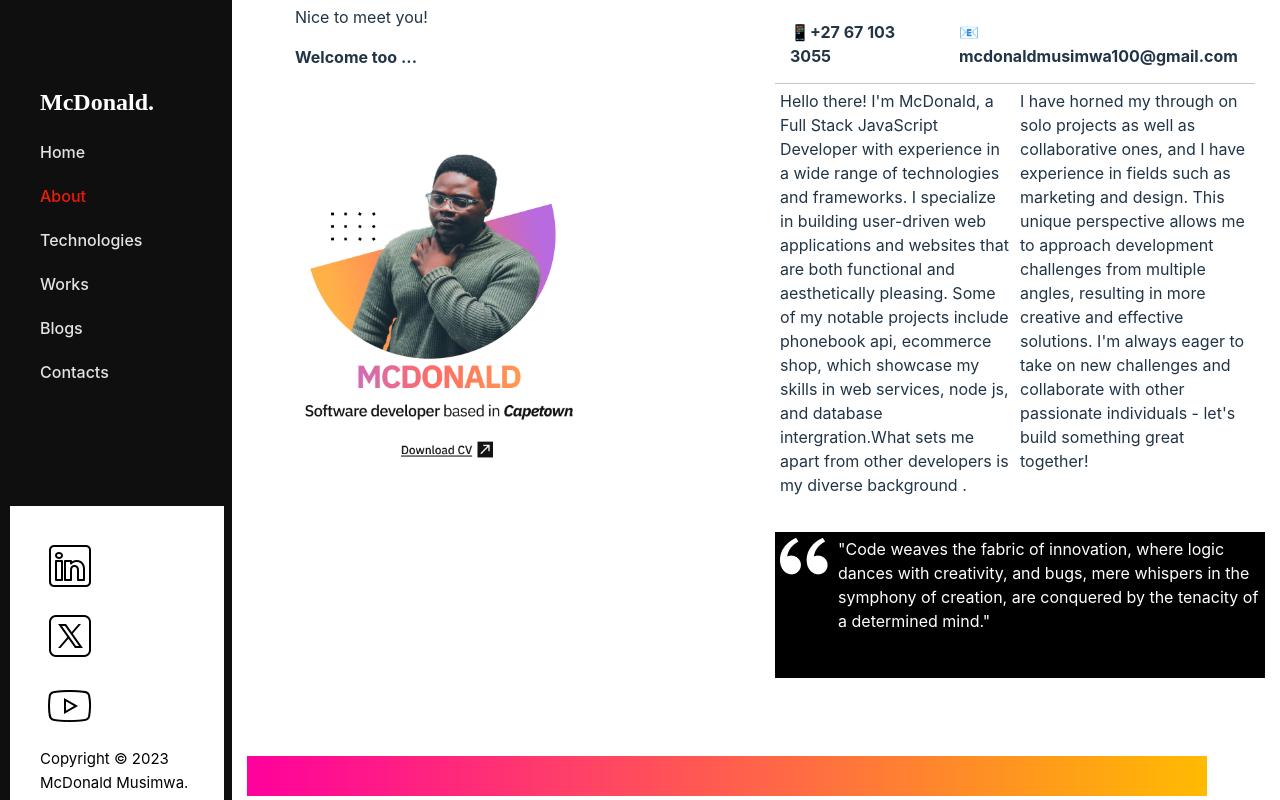
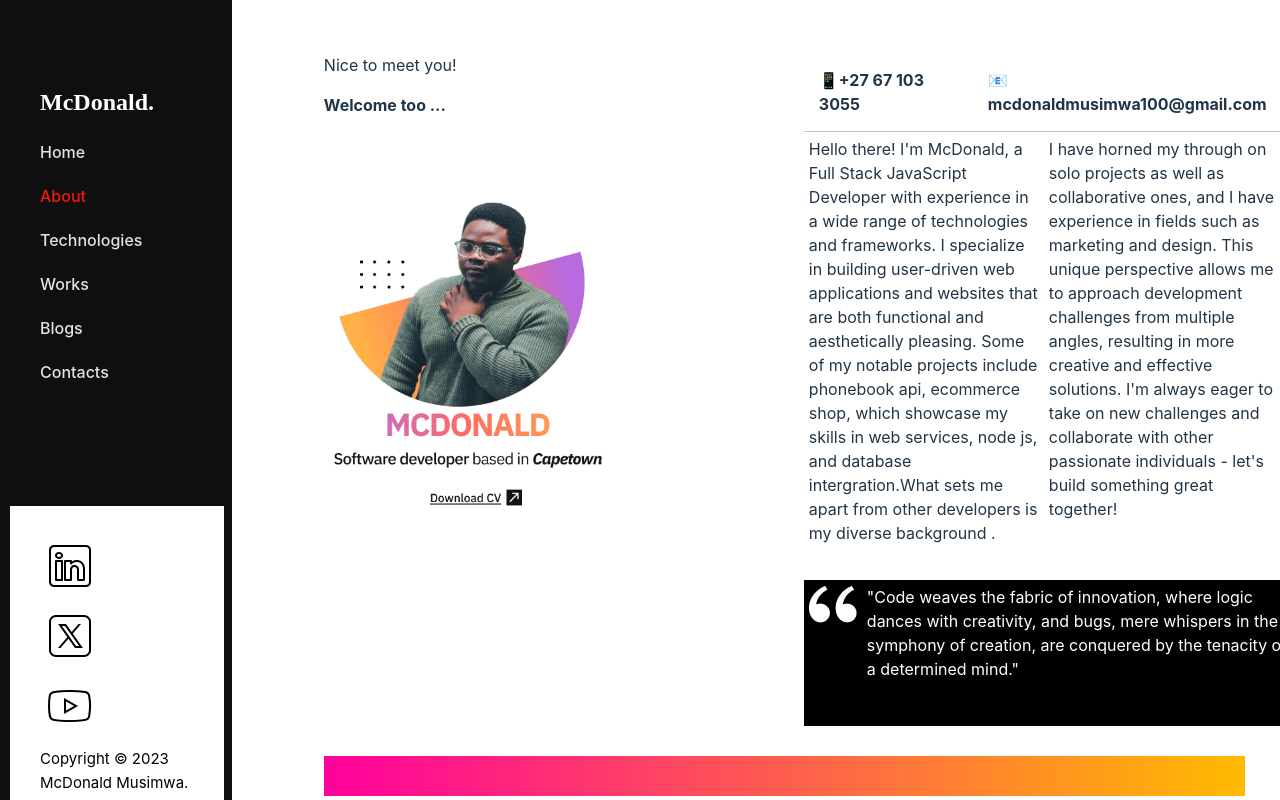
Before and after one commit to McDonaldMusimwa/currentportfolio, a React (Vite) app: page /about in a window 1280 px wide. Built offline with nearby package versions, Linux system fonts and the light colour scheme; a web font is replaced by a local one.

Commit message:
updated css
updated css for responsiveness

```diff
--- a/index.html
+++ b/index.html
@@ -2,7 +2,7 @@
 <html lang="en">
   <head>
     <meta charset="UTF-8" />
-    <link rel="icon" type="image/svg+xml" href="/logo.jpg" />
+    <link rel="icon" type="image/svg+xml" href="./src/assets/profile.jpg" />
     <meta name="viewport" content="width=device-width, initial-scale=1.0" />
     <title>Stockify</title>
   </head>
--- a/src/Components/About.module.css
+++ b/src/Components/About.module.css
@@ -1,5 +1,5 @@
 .About {
-  margin-left: 19.3%;
+  margin-left: 25.3%;
 
   width: 75%;
   align-content: center;
--- a/src/Components/About/AboutLayer.module.css
+++ b/src/Components/About/AboutLayer.module.css
@@ -2,7 +2,7 @@
   display: grid;
   grid-template-columns: 50% 50%;
   grid-template-rows: 90% 10%;
-  margin: 0 0 5% 5%;
+  margin: 5% 0 0% 0%;
   width: 100%;
 }
 .Left {
@@ -65,7 +65,7 @@
 .Footer {
   grid-column: 1 / -1;
   height: 40px;
-  width: 100%;
+  width: 72VW;
   background-image: linear-gradient(
     to right,
     rgb(255, 0, 157),
--- a/src/Components/Blogs.module.css
+++ b/src/Components/Blogs.module.css
@@ -1,5 +1,5 @@
 .Blogs {
-  margin-left: 10.3%;
+  margin-left: 8.3%;
   align-content: center;
 }
 
--- a/src/Components/Contact.module.css
+++ b/src/Components/Contact.module.css
@@ -1,5 +1,5 @@
 .Contact {
-  margin-left: 30.5%;
+  margin-left: 30.3%;
   width: 100%;
   height: 80vh;
   align-content: center;
--- a/src/Components/Contact/Contacts.module.css
+++ b/src/Components/Contact/Contacts.module.css
@@ -4,7 +4,7 @@
   gap: 10%;
   width: 100%;
   padding: 20px;
-  margin-left: 20%;
+  margin-left: 10%;
 }
 
 .Text {
--- a/src/Components/Home.module.css
+++ b/src/Components/Home.module.css
@@ -1,5 +1,5 @@
 .Home {
-  margin-left: 30.5%;
+  margin-left: 30.3%;
   width: 100%;
   align-content: center;
 }
--- a/src/Components/Services.module.css
+++ b/src/Components/Services.module.css
@@ -1,5 +1,5 @@
 .Services {
-  margin-left: 30.5%;
+  margin-left: 30.3%;
   width: 70vw;
   height: 80vh;
   align-content: center;
```
